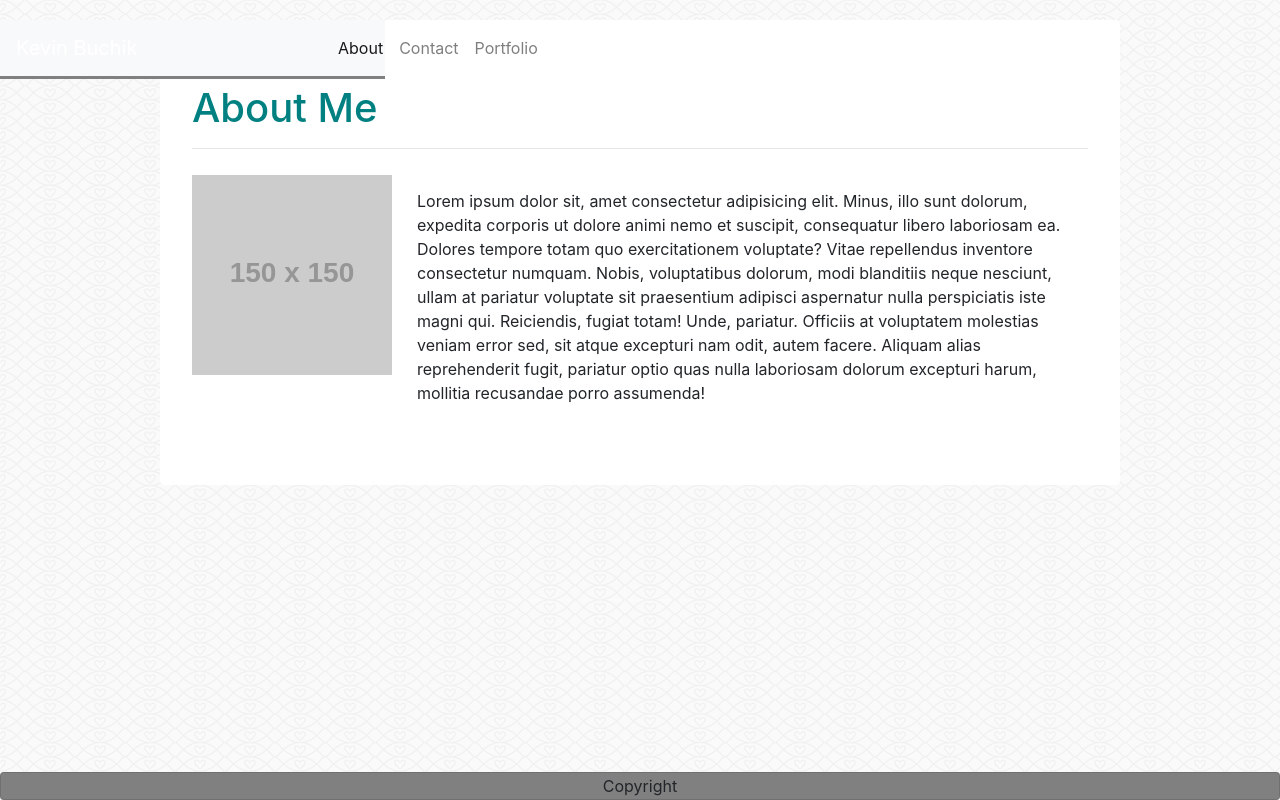
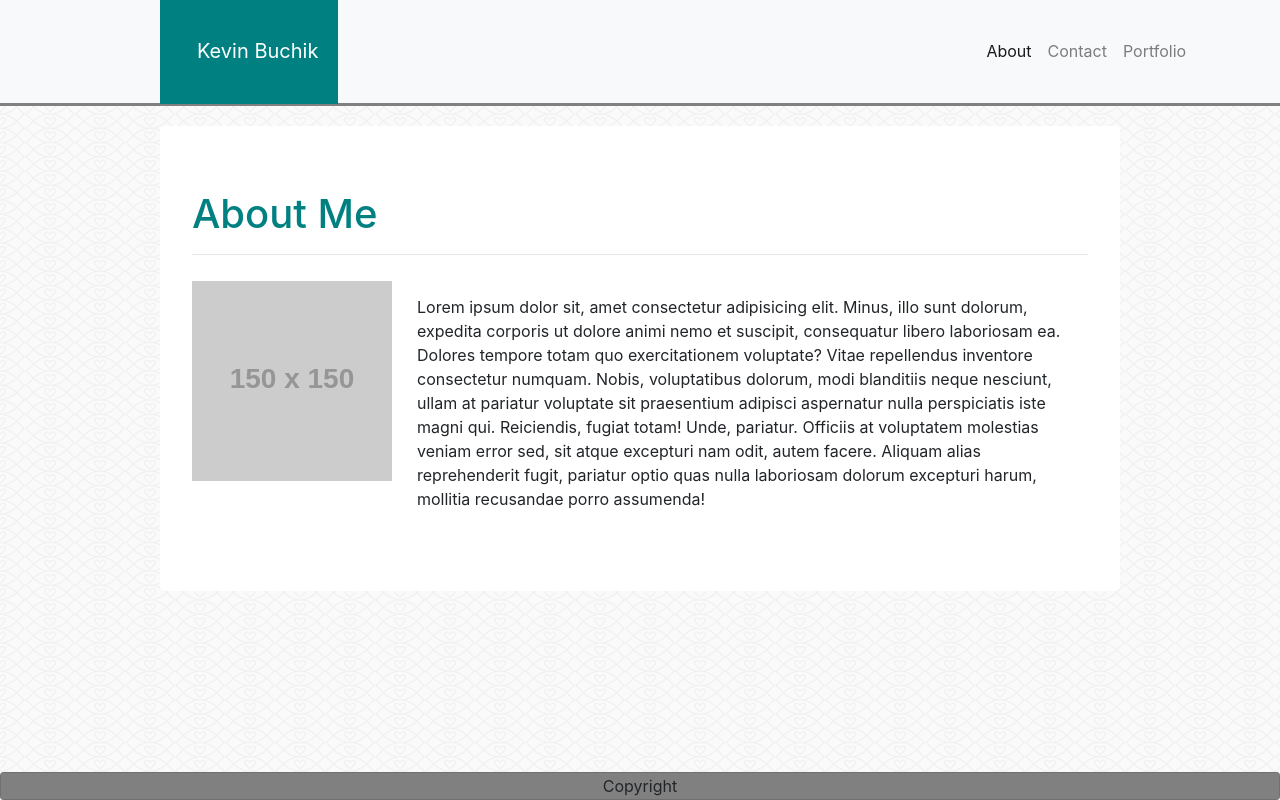
Before and after one commit to KPJBuchik/HW-Bootstrap-Portfolio-, a plain HTML site: page index.html in a window 1280 px wide. Drawn offline with nearby package versions, Linux system fonts and the light colour scheme; placeholder pictures from the web are drawn by us.

Commit message:
back to monday's push

```diff
--- a/style.css
+++ b/style.css
@@ -27,7 +27,13 @@ h1 {color:teal;}
 }
 p {margin-top:40px;
 }
-.navbar-brand {
+.navbar-brand {background-color:teal;
+            padding:3%;
+            margin-left:11.5%;
+            margin-bottom: -9px;
+            padding-right:20px;
+            margin-top:-9px;
+            color:white;
     }
 .navbar-light .navbar-brand {
             color: white;}
@@ -61,5 +67,3 @@ h3 { position: absolute;
     border-bottom: 0}
 
 #hidden {display:none;}
-
-.fixed {position:fixed;}
```
Lines whose indentation alone changed are shown as unchanged.
